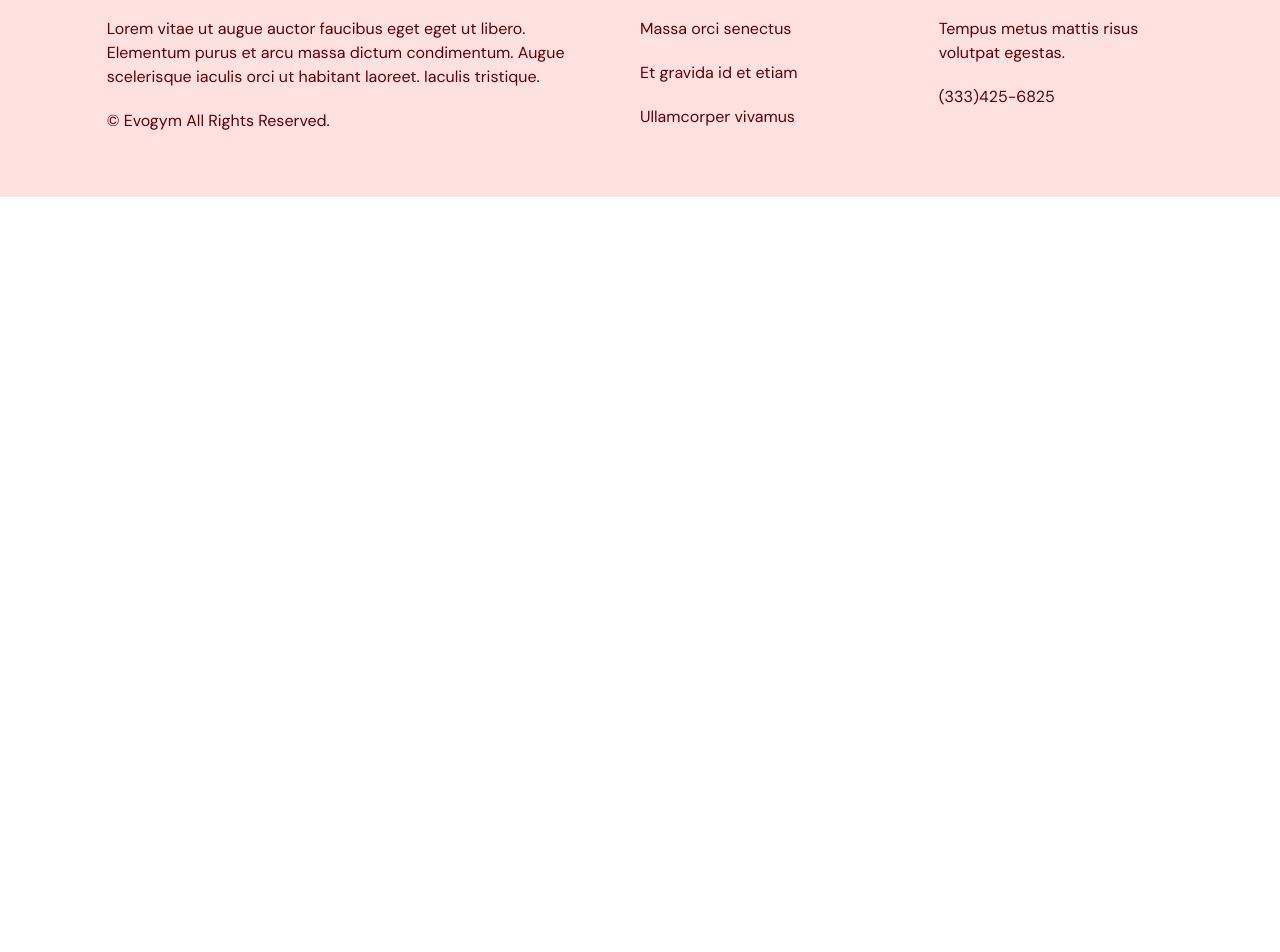
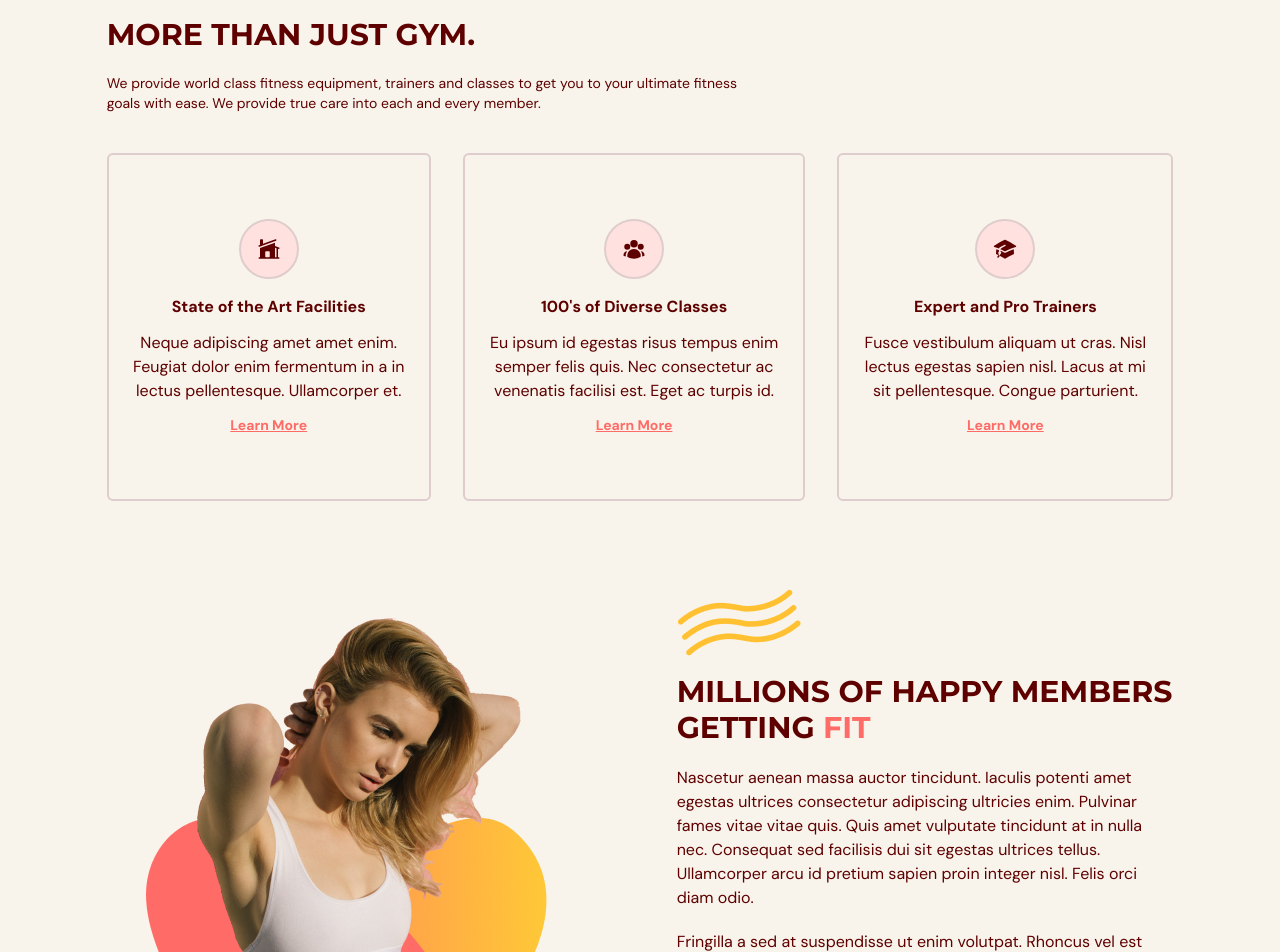
Before and after one commit to AhmedShaykh/Fitness-Application, a React (Vite) app: page / in a window 1280 px wide. Shown: the part 840-1792 px from the top of the page. Before the commit the page ends 1037 px from the top, so only its background shows below. Built offline with nearby package versions, Linux system fonts and the light colour scheme.

Commit message:
Add Benefits Page

```diff
--- a/src/App.tsx
+++ b/src/App.tsx
@@ -1,7 +1,8 @@
 import { FC, useState, useEffect } from 'react';
 import Navbar from '@/Components/Navbar';
 import Home from '@/Components/Home';
-import Footer from './Components/Footer';
+import Benefits from '@/Components/Benefits';
+import Footer from '@/Components/Footer';
 import { SelectedPage } from '@/Shared/Types';
 
 const App: FC = () => {
@@ -32,7 +33,7 @@
                 setSelectedPage={setSelectedPage}
             />
             <Home setSelectedPage={setSelectedPage} />
-            {/* <Benefits setSelectedPage={setSelectedPage} /> */}
+            <Benefits setSelectedPage={setSelectedPage} />
             {/* <OurClasses setSelectedPage={setSelectedPage} /> */}
             {/* <ContactUs setSelectedPage={setSelectedPage} /> */}
             <Footer />
--- /dev/null
+++ b/src/Components/Benefits/Benefit.tsx
@@ -0,0 +1,42 @@
+import { SelectedPage } from "@/Shared/Types";
+import { motion } from "framer-motion";
+import AnchorLink from "react-anchor-link-smooth-scroll";
+
+type Props = {
+    icon: JSX.Element;
+    title: string;
+    description: string;
+    setSelectedPage: (value: SelectedPage) => void;
+};
+
+const childVariant = {
+    hidden: { opacity: 0, scale: 0.9 },
+    visible: { opacity: 1, scale: 1 },
+};
+
+const Benefit = ({ icon, title, description, setSelectedPage }: Props) => {
+    return (
+        <motion.div
+            variants={childVariant}
+            className="mt-5 rounded-md border-2 border-gray-100 px-5 py-16 text-center"
+        >
+            <div className="mb-4 flex justify-center">
+                <div className="rounded-full border-2 border-gray-100 bg-primary-100 p-4">
+                    {icon}
+                </div>
+            </div>
+
+            <h4 className="font-bold">{title}</h4>
+            <p className="my-3">{description}</p>
+            <AnchorLink
+                className="text-sm font-bold text-primary-500 underline hover:text-secondary-500"
+                onClick={() => setSelectedPage(SelectedPage.ContactUs)}
+                href={`#${SelectedPage.ContactUs}`}
+            >
+                <p>Learn More</p>
+            </AnchorLink>
+        </motion.div>
+    )
+}
+
+export default Benefit;
--- /dev/null
+++ b/src/Components/Benefits/index.tsx
@@ -0,0 +1,160 @@
+import Benefit from "./Benefit";
+import HText from "@/Shared/HText";
+import { BenefitType, SelectedPage } from "@/Shared/Types";
+import ActionButton from "@/Shared/ActionButton";
+import {
+    HomeModernIcon,
+    UserGroupIcon,
+    AcademicCapIcon,
+} from "@heroicons/react/24/solid";
+import BenefitsPageGraphic from "@/Assets/BenefitsPageGraphic.png";
+import { motion } from "framer-motion";
+
+type Props = {
+    setSelectedPage: (value: SelectedPage) => void;
+};
+
+const benefits: Array<BenefitType> = [
+    {
+        icon: <HomeModernIcon className="h-6 w-6" />,
+        title: "State of the Art Facilities",
+        description:
+            "Neque adipiscing amet amet enim. Feugiat dolor enim fermentum in a in lectus pellentesque. Ullamcorper et.",
+    },
+    {
+        icon: <UserGroupIcon className="h-6 w-6" />,
+        title: "100's of Diverse Classes",
+        description:
+            "Eu ipsum id egestas risus tempus enim semper felis quis. Nec consectetur ac venenatis facilisi est. Eget ac turpis id.",
+    },
+    {
+        icon: <AcademicCapIcon className="h-6 w-6" />,
+        title: "Expert and Pro Trainers",
+        description:
+            "Fusce vestibulum aliquam ut cras. Nisl lectus egestas sapien nisl. Lacus at mi sit pellentesque. Congue parturient.",
+    },
+];
+
+const container = {
+    hidden: {},
+    visible: {
+        transition: { staggerChildren: 0.2 },
+    },
+};
+
+const Benefits = ({ setSelectedPage }: Props) => {
+    return (
+        <section id="benefits" className="mx-auto min-h-full w-5/6 py-20">
+            <motion.div
+                onViewportEnter={() => setSelectedPage(SelectedPage.Benefits)}
+            >
+                {/* HEADER */}
+                <motion.div
+                    className="md:my-5 md:w-3/5"
+                    initial="hidden"
+                    whileInView="visible"
+                    viewport={{ once: true, amount: 0.5 }}
+                    transition={{ duration: 0.5 }}
+                    variants={{
+                        hidden: { opacity: 0, x: -50 },
+                        visible: { opacity: 1, x: 0 },
+                    }}
+                >
+                    <HText>MORE THAN JUST GYM.</HText>
+                    <p className="my-5 text-sm">
+                        We provide world class fitness equipment, trainers and classes to
+                        get you to your ultimate fitness goals with ease. We provide true
+                        care into each and every member.
+                    </p>
+                </motion.div>
+
+                <motion.div
+                    className="mt-5 items-center justify-between gap-8 md:flex"
+                    initial="hidden"
+                    whileInView="visible"
+                    viewport={{ once: true, amount: 0.5 }}
+                    variants={container}
+                >
+                    {benefits.map((benefit: BenefitType) => (
+                        <Benefit
+                            key={benefit.title}
+                            icon={benefit.icon}
+                            title={benefit.title}
+                            description={benefit.description}
+                            setSelectedPage={setSelectedPage}
+                        />
+                    ))}
+                </motion.div>
+
+                {/* GRAPHICS AND DESCRIPTION */}
+                <div className="mt-16 items-center justify-between gap-20 md:mt-28 md:flex">
+                    <img
+                        className="mx-auto"
+                        alt="benefits-page-graphic"
+                        src={BenefitsPageGraphic}
+                    />
+
+                    {/* DESCRIPTION */}
+                    <div>
+                        {/* TITLE */}
+                        <div className="relative">
+                            <div className="before:absolute before:-top-20 before:-left-15 before:z-[1] before:content-abstractwaves">
+                                <motion.div
+                                    initial="hidden"
+                                    whileInView="visible"
+                                    viewport={{ once: true, amount: 0.5 }}
+                                    transition={{ duration: 0.5 }}
+                                    variants={{
+                                        hidden: { opacity: 0, x: 50 },
+                                        visible: { opacity: 1, x: 0 },
+                                    }}
+                                >
+                                    <HText>
+                                        MILLIONS OF HAPPY MEMBERS GETTING{" "}
+                                        <span className="text-primary-500">FIT</span>
+                                    </HText>
+                                </motion.div>
+                            </div>
+                        </div>
+
+                        <motion.div
+                            initial="hidden"
+                            whileInView="visible"
+                            viewport={{ once: true, amount: 0.5 }}
+                            transition={{ delay: 0.2, duration: 0.5 }}
+                            variants={{
+                                hidden: { opacity: 0, x: 50 },
+                                visible: { opacity: 1, x: 0 },
+                            }}
+                        >
+                            <p className="my-5">
+                                Nascetur aenean massa auctor tincidunt. Iaculis potenti amet
+                                egestas ultrices consectetur adipiscing ultricies enim. Pulvinar
+                                fames vitae vitae quis. Quis amet vulputate tincidunt at in
+                                nulla nec. Consequat sed facilisis dui sit egestas ultrices
+                                tellus. Ullamcorper arcu id pretium sapien proin integer nisl.
+                                Felis orci diam odio.
+                            </p>
+                            <p className="mb-5">
+                                Fringilla a sed at suspendisse ut enim volutpat. Rhoncus vel est
+                                tellus quam porttitor. Mauris velit euismod elementum arcu neque
+                                facilisi. Amet semper tortor facilisis metus nibh. Rhoncus sit
+                                enim mattis odio in risus nunc.
+                            </p>
+                        </motion.div>
+
+                        <div className="relative mt-16">
+                            <div className="before:absolute before:-bottom-20 before:right-40 before:z-[-1] before:content-sparkles">
+                                <ActionButton setSelectedPage={setSelectedPage}>
+                                    Join Now
+                                </ActionButton>
+                            </div>
+                        </div>
+                    </div>
+                </div>
+            </motion.div>
+        </section >
+    )
+}
+
+export default Benefits;
--- /dev/null
+++ b/src/Shared/HText.tsx
@@ -0,0 +1,13 @@
+import React from "react";
+
+type Props = {
+    children: React.ReactNode;
+};
+
+const HText = ({ children }: Props) => {
+    return (
+        <h1 className="basis-3/5 font-montserrat text-3xl font-bold pt-2">{children}</h1>
+    );
+};
+
+export default HText;
```
